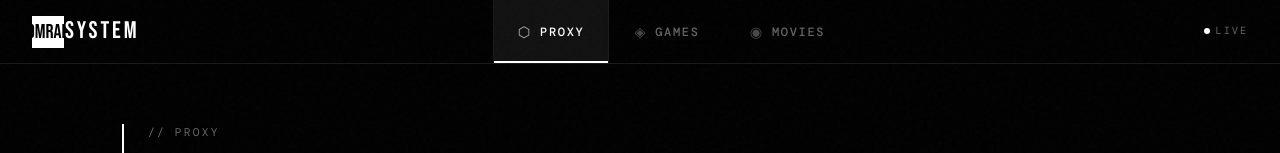
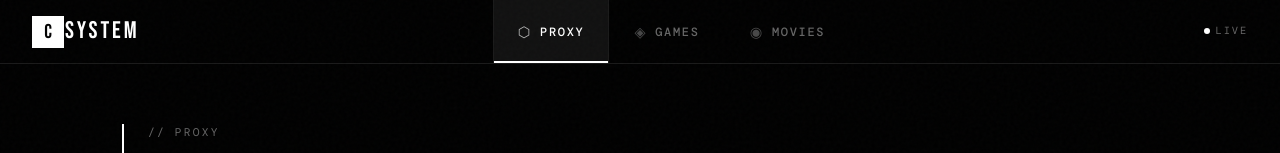
Before and after one commit to vamp17384-ops/StanNetwork, a React (Vite) app: page / in a window 1280 px wide. Shown: the top 153 px of the page. Built offline with nearby package versions, Linux system fonts and the light colour scheme; a web font is replaced by a local one.

Commit message:
Update Navbar.jsx

```diff
--- a/src/components/Navbar.jsx
+++ b/src/components/Navbar.jsx
@@ -10,7 +10,7 @@ export default function Navbar({ activeTab, onTabChange }) {
   return (
     <header className={styles.header}>
       <div className={styles.logo}>
-        <span className={styles.logoMark}>Comrade</span>
+        <span className={styles.logoMark}>C</span>
         <span className={styles.logoText}>System</span>
       </div>
 
```
